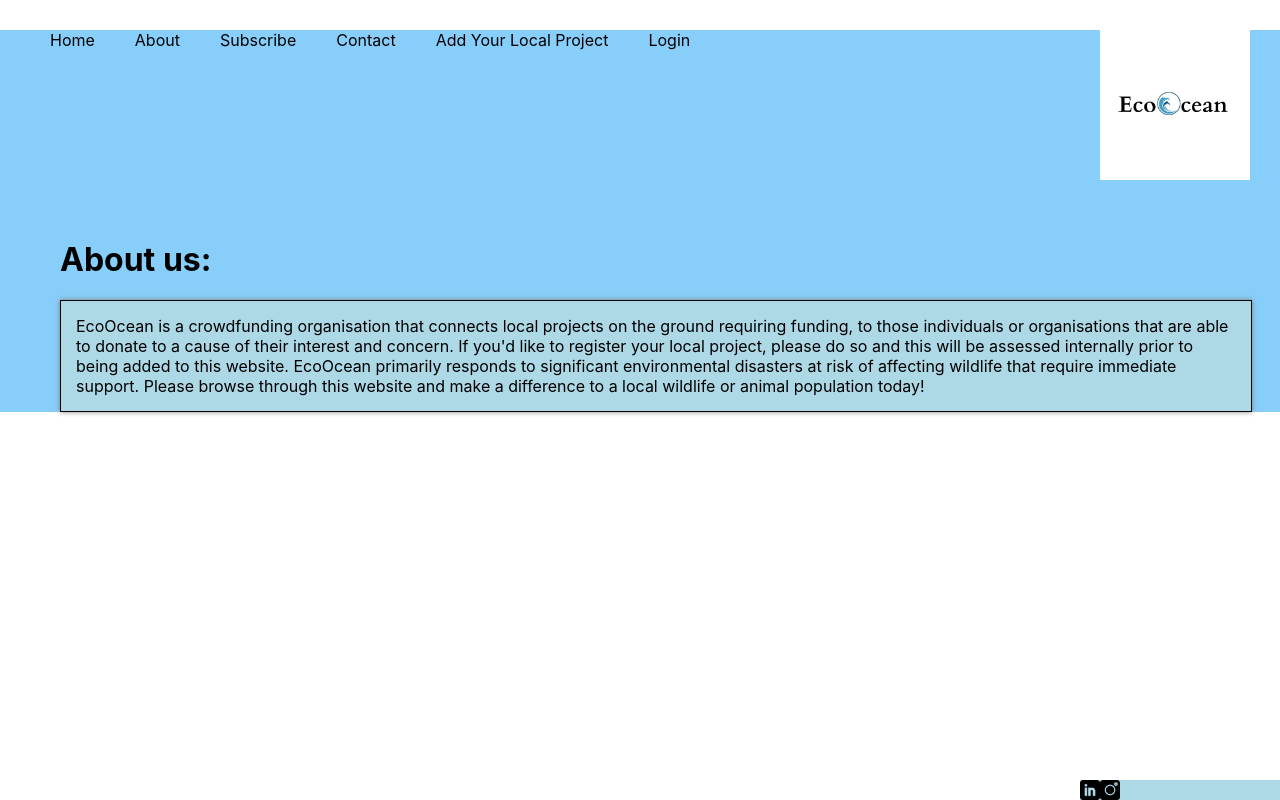
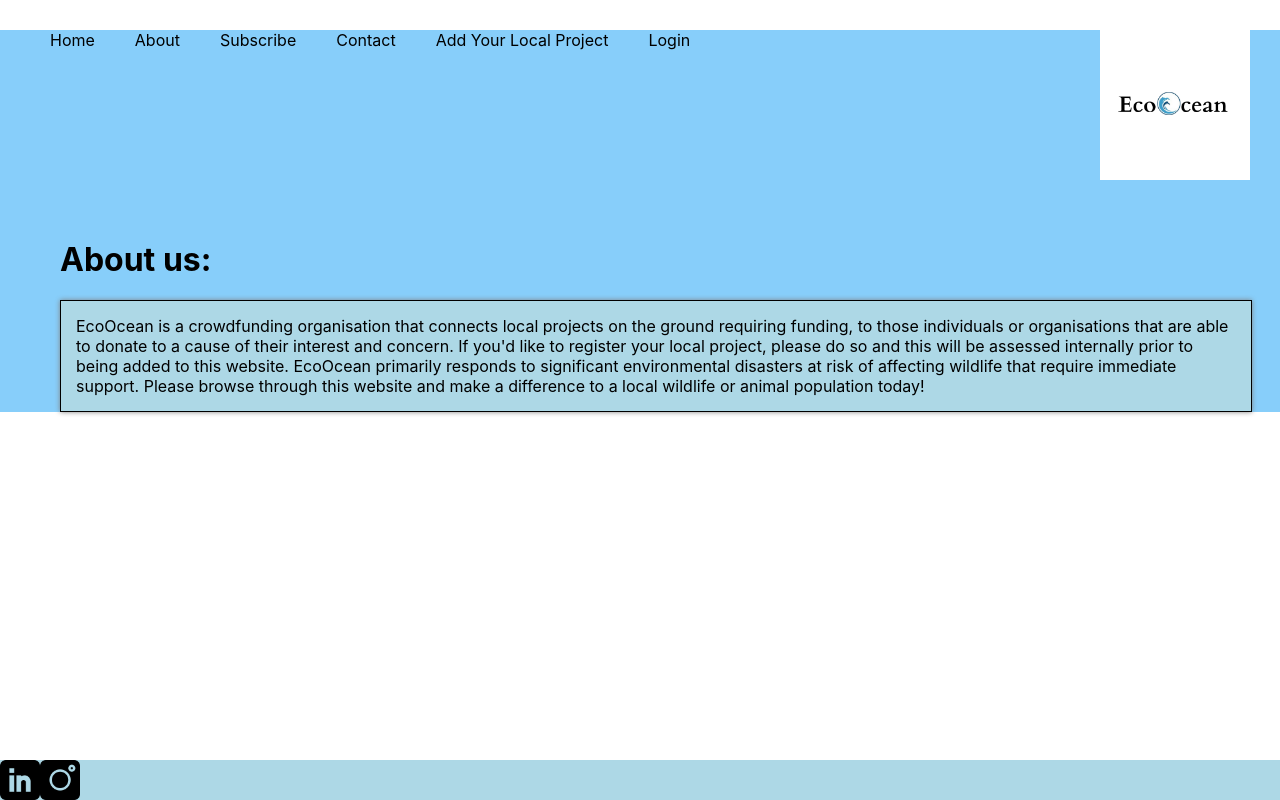
Before and after one commit to SashaJohnson123/react-crowdfunding, a React (Create React App) app: page /About in a window 1280 px wide. Built offline with nearby package versions, Linux system fonts and the light colour scheme.

Commit message:
Updated Social Page styling

```diff
--- a/src/components/Socials/Socials.css
+++ b/src/components/Socials/Socials.css
@@ -5,12 +5,12 @@
   align-items: flex-end;
   position: fixed;
   bottom: 0;
-  width: 200px;
+  width: 100%;
 }
 
 .social-img {
-  height: 20px;
-  width: 20px;
+  height: 40px;
+  width: 40px;
   display: flex;
   align-items: flex-end;
 }
```
